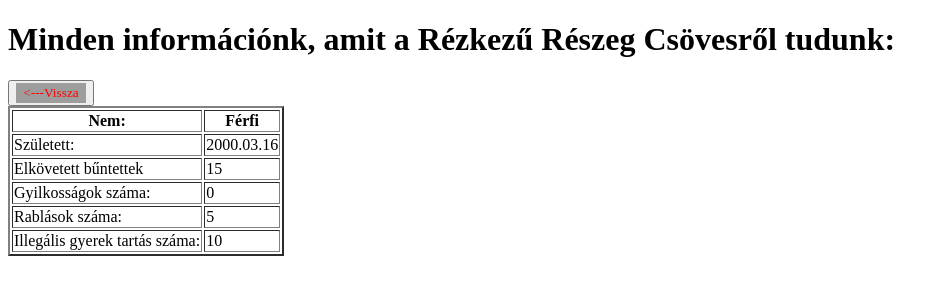
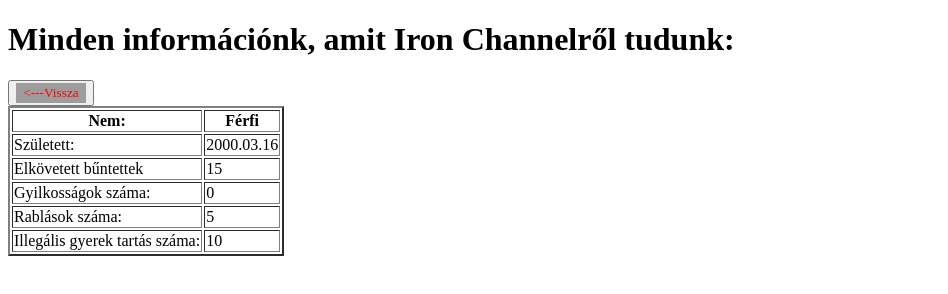
Before and after one commit to Pempi92/Miskolci-Maffia, a plain HTML site: page ironchannel.html in a window 1280 px wide. Shown: the whole page, without its empty margins (0-948 px from the left). Drawn offline with Linux system fonts and the light colour scheme.

Commit message:
Update ironchannel.html

```diff
--- a/ironchannel.html
+++ b/ironchannel.html
@@ -7,7 +7,7 @@
     <title>Document</title>
 </head>
 <body>
-    <h1><strong>Minden információnk, amit a Rézkezű Részeg Csövesről tudunk:</strong></h1>
+    <h1><strong>Minden információnk, amit Iron Channelről tudunk:</strong></h1>
     <p></p>
     <table border="2">
         <tr>
```
